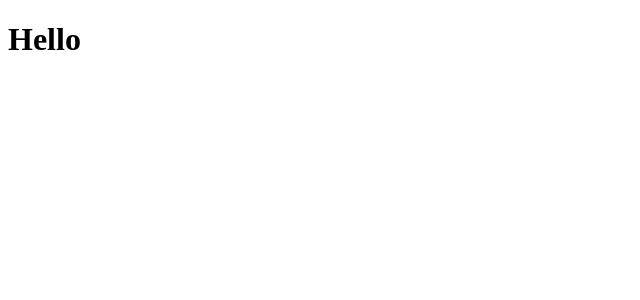
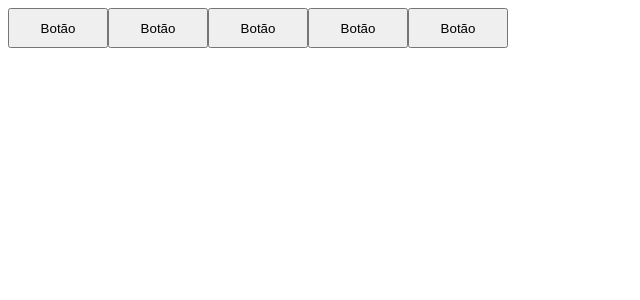
Before and after one commit to under-sin/ignite-timer, a React (Vite) app: page / in a window 1280 px wide. Shown: the top 300 px of the page, without its empty margins (0-640 px from the left). Built offline with nearby package versions, Linux system fonts and the light colour scheme.

Commit message:
Adicionando styled-components

```diff
--- a/package.json
+++ b/package.json
@@ -10,11 +10,13 @@
   },
   "dependencies": {
     "react": "^18.2.0",
-    "react-dom": "^18.2.0"
+    "react-dom": "^18.2.0",
+    "styled-components": "^5.3.5"
   },
   "devDependencies": {
     "@types/react": "^18.0.15",
     "@types/react-dom": "^18.0.6",
+    "@types/styled-components": "^5.1.25",
     "@vitejs/plugin-react": "^2.0.0",
     "typescript": "^4.6.4",
     "vite": "^3.0.0"
--- a/src/App.tsx
+++ b/src/App.tsx
@@ -1,3 +1,13 @@
+import { Button } from './components/Button';
+
 export function App() {
-  return <h1>Hello</h1>;
+  return (
+    <>
+      <Button variant="primary" />
+      <Button variant="segondary" />
+      <Button variant="danger" />
+      <Button variant="warning" />
+      <Button />
+    </>
+  );
 }
--- /dev/null
+++ b/src/components/Button.styles.ts
@@ -0,0 +1,10 @@
+import styled from 'styled-components';
+
+interface ButtonVariantProps {
+  variant: 'primary' | 'segondary' | 'danger' | 'warning';
+}
+
+export const ButtonContainer = styled.button<ButtonVariantProps>`
+  width: 100px;
+  height: 40px;
+`;
--- /dev/null
+++ b/src/components/Button.tsx
@@ -0,0 +1,9 @@
+import { ButtonContainer } from './Button.styles';
+
+interface ButtonProps {
+  variant?: 'primary' | 'segondary' | 'danger' | 'warning';
+}
+
+export function Button({ variant = 'primary' }: ButtonProps) {
+  return <ButtonContainer variant={variant}>Botão</ButtonContainer>;
+}
```
Also changed, not shown: 1 other file (tests, documents, lock files or other folders).
